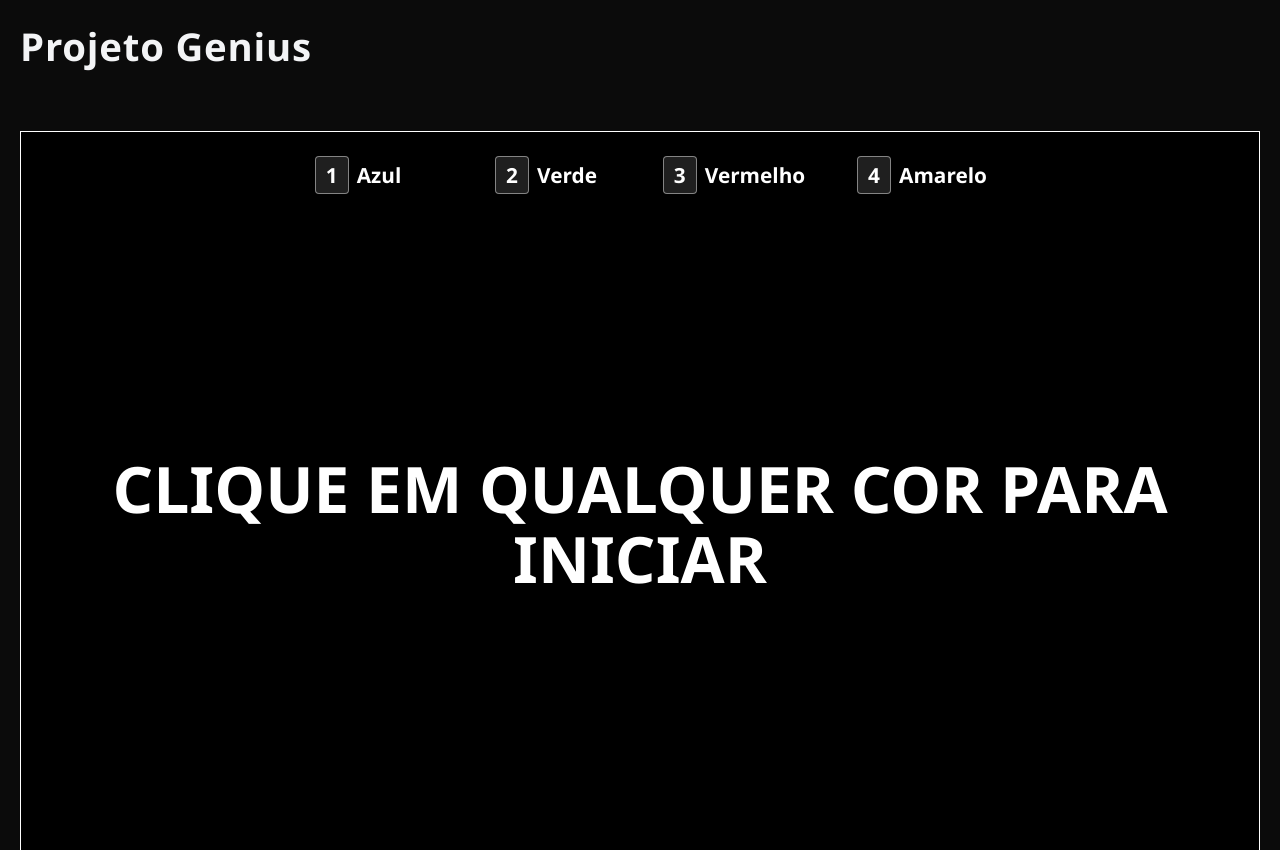
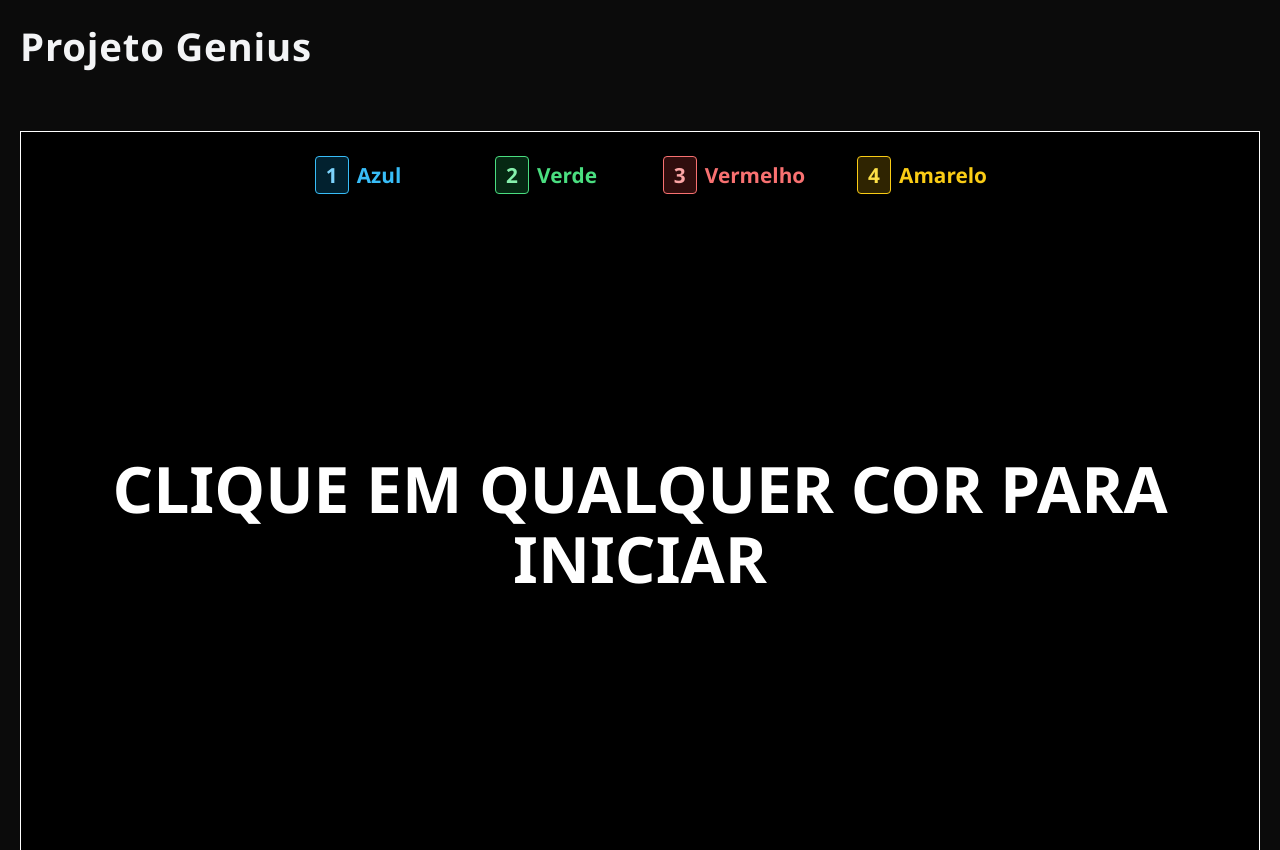
Before and after one commit to yRicke/GeniusEmbarcado, a Django app: page / in a window 1280 px wide. Shown: the top 850 px of the page. Run offline with Django 5.2, Linux system fonts and the light colour scheme; data comes from the database, SQL or seed files in the repository.

Commit message:
refactor (styles): semaforização nos textos intrucionais

```diff
--- a/game/templates/game/index.html
+++ b/game/templates/game/index.html
@@ -17,10 +17,10 @@
           <div class="stage-content">
             <div id="stage-text" class="stage-text">Clique em qualquer cor para iniciar</div>
             <div class="stage-hints" aria-label="Controles do teclado">
-              <span><kbd>1</kbd> Azul</span>
-              <span><kbd>2</kbd> Verde</span>
-              <span><kbd>3</kbd> Vermelho</span>
-              <span><kbd>4</kbd> Amarelo</span>
+              <span class="hint hint-azul"><kbd>1</kbd> Azul</span>
+              <span class="hint hint-verde"><kbd>2</kbd> Verde</span>
+              <span class="hint hint-vermelho"><kbd>3</kbd> Vermelho</span>
+              <span class="hint hint-amarelo"><kbd>4</kbd> Amarelo</span>
             </div>
           </div>
         </div>
--- a/static/game/css/index.css
+++ b/static/game/css/index.css
@@ -148,6 +148,22 @@ h1 {
   min-width: 160px;
 }
 
+.hint-azul {
+  color: #38bdf8;
+}
+
+.hint-verde {
+  color: #4ade80;
+}
+
+.hint-vermelho {
+  color: #f87171;
+}
+
+.hint-amarelo {
+  color: #facc15;
+}
+
 kbd {
   display: inline-flex;
   align-items: center;
@@ -161,6 +177,30 @@ kbd {
   color: #fff;
   font-family: inherit;
   font-weight: 700;
+}
+
+.hint-azul kbd {
+  background: rgba(14, 165, 233, 0.2);
+  border-color: #38bdf8;
+  color: #7dd3fc;
+}
+
+.hint-verde kbd {
+  background: rgba(34, 197, 94, 0.2);
+  border-color: #4ade80;
+  color: #86efac;
+}
+
+.hint-vermelho kbd {
+  background: rgba(239, 68, 68, 0.2);
+  border-color: #f87171;
+  color: #fca5a5;
+}
+
+.hint-amarelo kbd {
+  background: rgba(234, 179, 8, 0.2);
+  border-color: #facc15;
+  color: #fde047;
 }
 
 .status-section,
```
